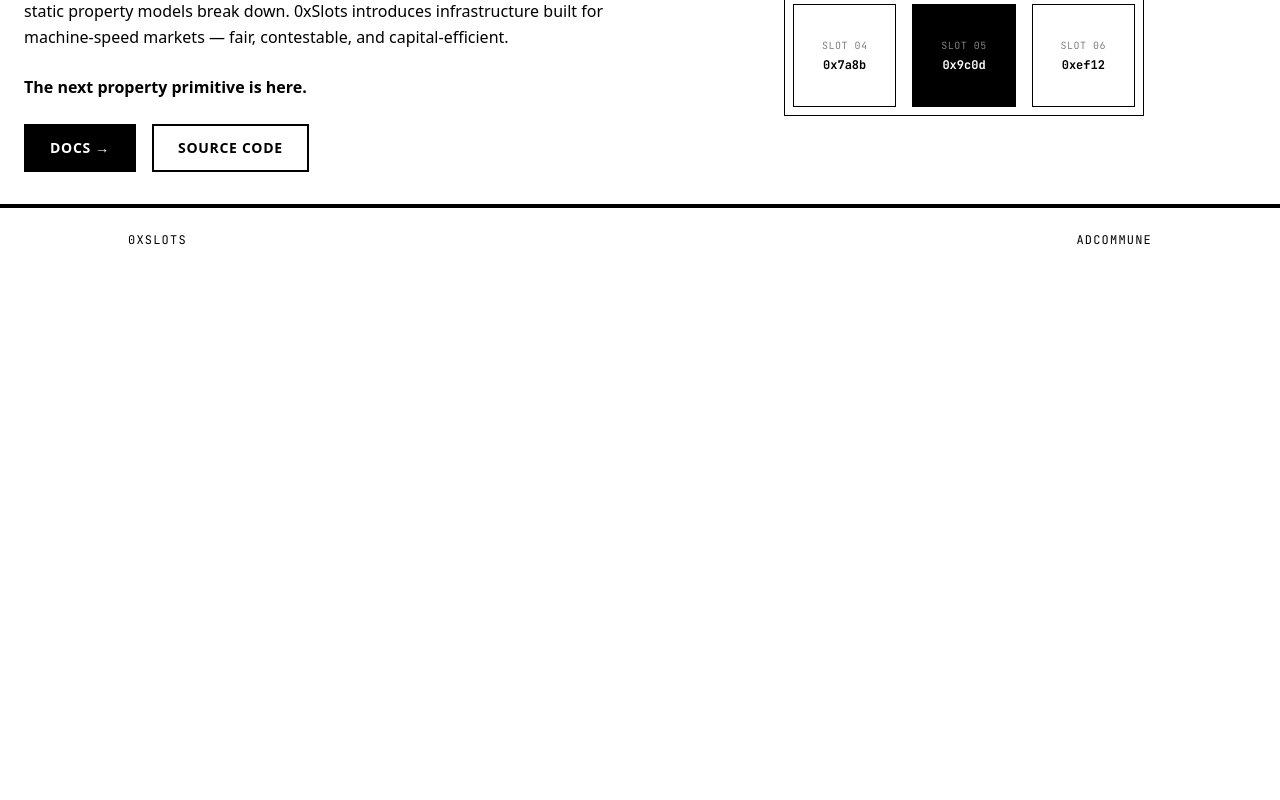
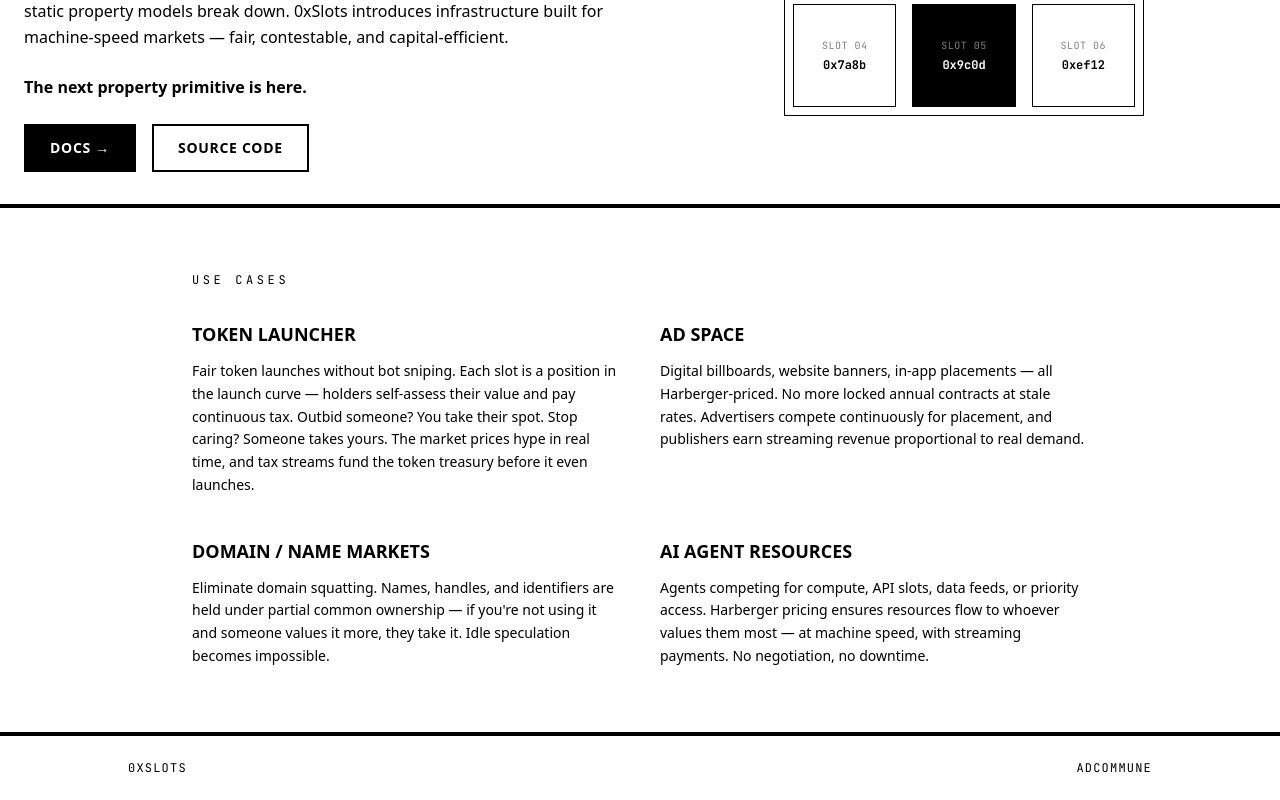
Before and after one commit to adcommune/0xSlots, a Next.js app in the folder apps/landing/: page / in a window 1280 px wide. Shown: the part 404-1204 px from the top of the page. Before the commit the page ends 800 px from the top, so only its background shows below. Built offline with nearby package versions, Linux system fonts and the light colour scheme.

Commit message:
feat: use cases section on landing + Token Launcher design doc

```diff
--- a/apps/landing/src/app/page.tsx
+++ b/apps/landing/src/app/page.tsx
@@ -73,6 +73,61 @@ export default function Home() {
           <SlotsDemo />
         </div>
       </section>
+      {/* Use Cases */}
+      <section className="px-6 py-16 border-b-4 border-black">
+        <div className="max-w-4xl mx-auto">
+          <p className="font-mono text-xs uppercase tracking-[0.3em] mb-8">
+            USE CASES
+          </p>
+          <div className="grid md:grid-cols-2 gap-10">
+            <div>
+              <h3 className="text-lg font-black uppercase mb-3">
+                Token Launcher
+              </h3>
+              <p className="text-sm leading-relaxed">
+                Fair token launches without bot sniping. Each slot is a position
+                in the launch curve — holders self-assess their value and pay
+                continuous tax. Outbid someone? You take their spot. Stop caring?
+                Someone takes yours. The market prices hype in real time, and tax
+                streams fund the token treasury before it even launches.
+              </p>
+            </div>
+            <div>
+              <h3 className="text-lg font-black uppercase mb-3">
+                Ad Space
+              </h3>
+              <p className="text-sm leading-relaxed">
+                Digital billboards, website banners, in-app placements — all
+                Harberger-priced. No more locked annual contracts at stale rates.
+                Advertisers compete continuously for placement, and publishers
+                earn streaming revenue proportional to real demand.
+              </p>
+            </div>
+            <div>
+              <h3 className="text-lg font-black uppercase mb-3">
+                Domain / Name Markets
+              </h3>
+              <p className="text-sm leading-relaxed">
+                Eliminate domain squatting. Names, handles, and identifiers are
+                held under partial common ownership — if you're not using it and
+                someone values it more, they take it. Idle speculation becomes
+                impossible.
+              </p>
+            </div>
+            <div>
+              <h3 className="text-lg font-black uppercase mb-3">
+                AI Agent Resources
+              </h3>
+              <p className="text-sm leading-relaxed">
+                Agents competing for compute, API slots, data feeds, or priority
+                access. Harberger pricing ensures resources flow to whoever
+                values them most — at machine speed, with streaming payments.
+                No negotiation, no downtime.
+              </p>
+            </div>
+          </div>
+        </div>
+      </section>
       {/* Footer */}
       <footer className="px-6 py-6">
         <div className="max-w-5xl mx-auto flex justify-between items-center font-mono text-xs uppercase tracking-widest">
```
Also changed, not shown: 1 other file (tests, documents, lock files or other folders).
